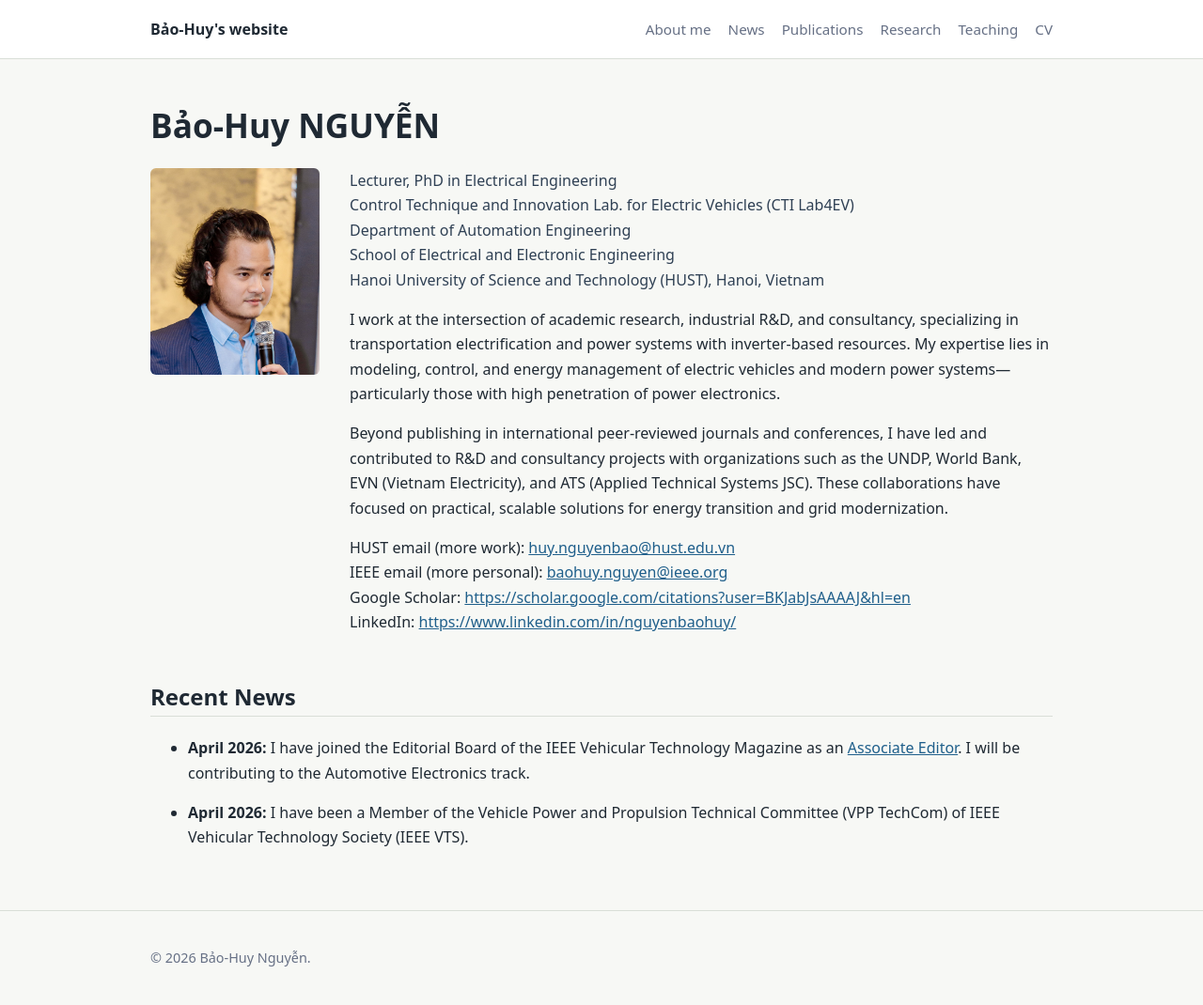
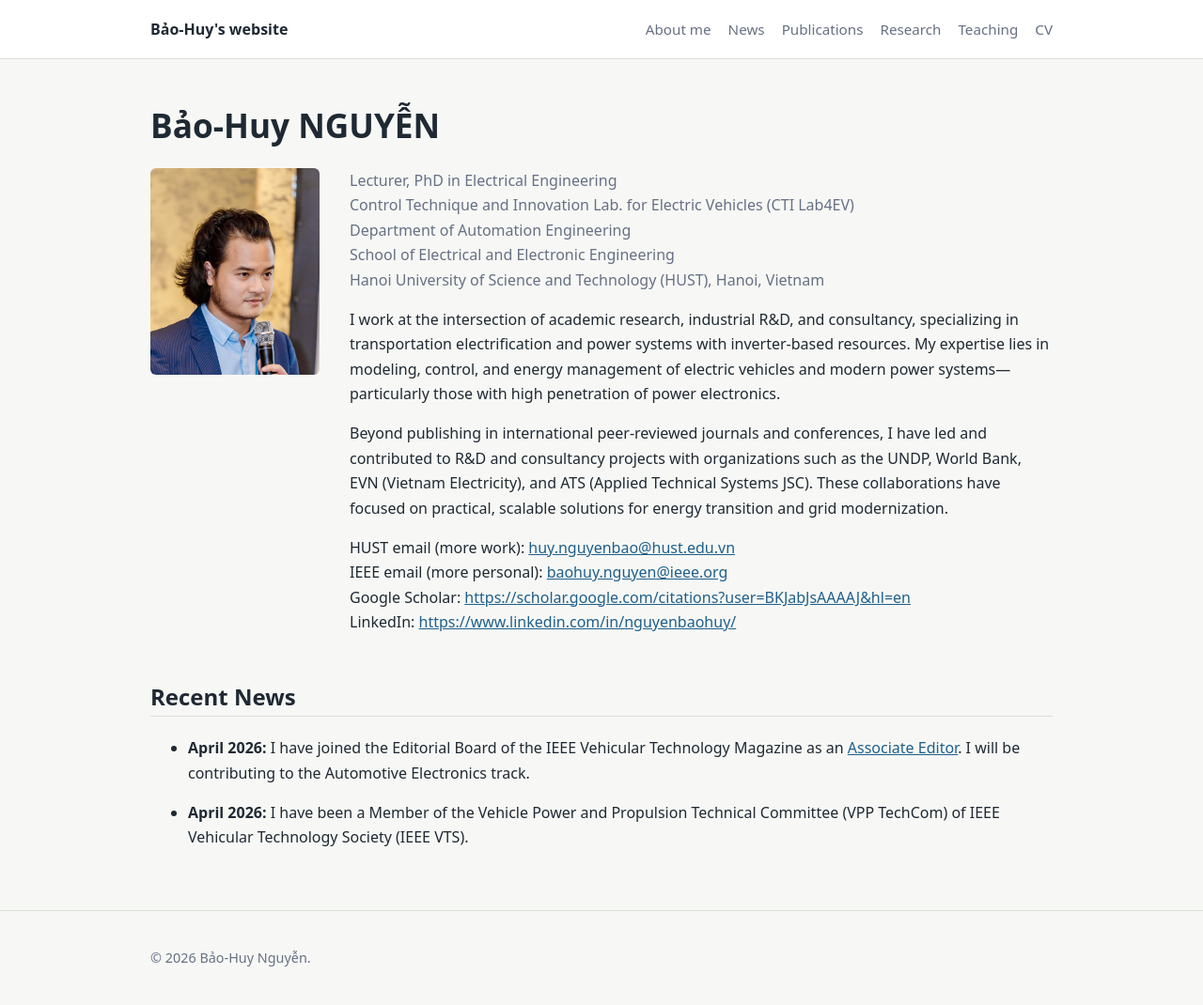
Before and after one commit to baohuynguyen/baohuynguyen.github.io, a Jekyll site: the page built from index.md, in a window 1280 px wide. Shown: the whole page at 94% size. Built offline with Jekyll 4.4.1, drawn with Linux system fonts in a browser that asks for light colours.

Commit message:
Update style.css

```diff
--- a/assets/css/style.css
+++ b/assets/css/style.css
@@ -107,8 +107,7 @@ a {
 }
 
 .meta {
-  /*color: var(--muted);*/
-  color: #2f4054;
+  color: var(--muted);
   margin-top: 0;
 }
 
```
